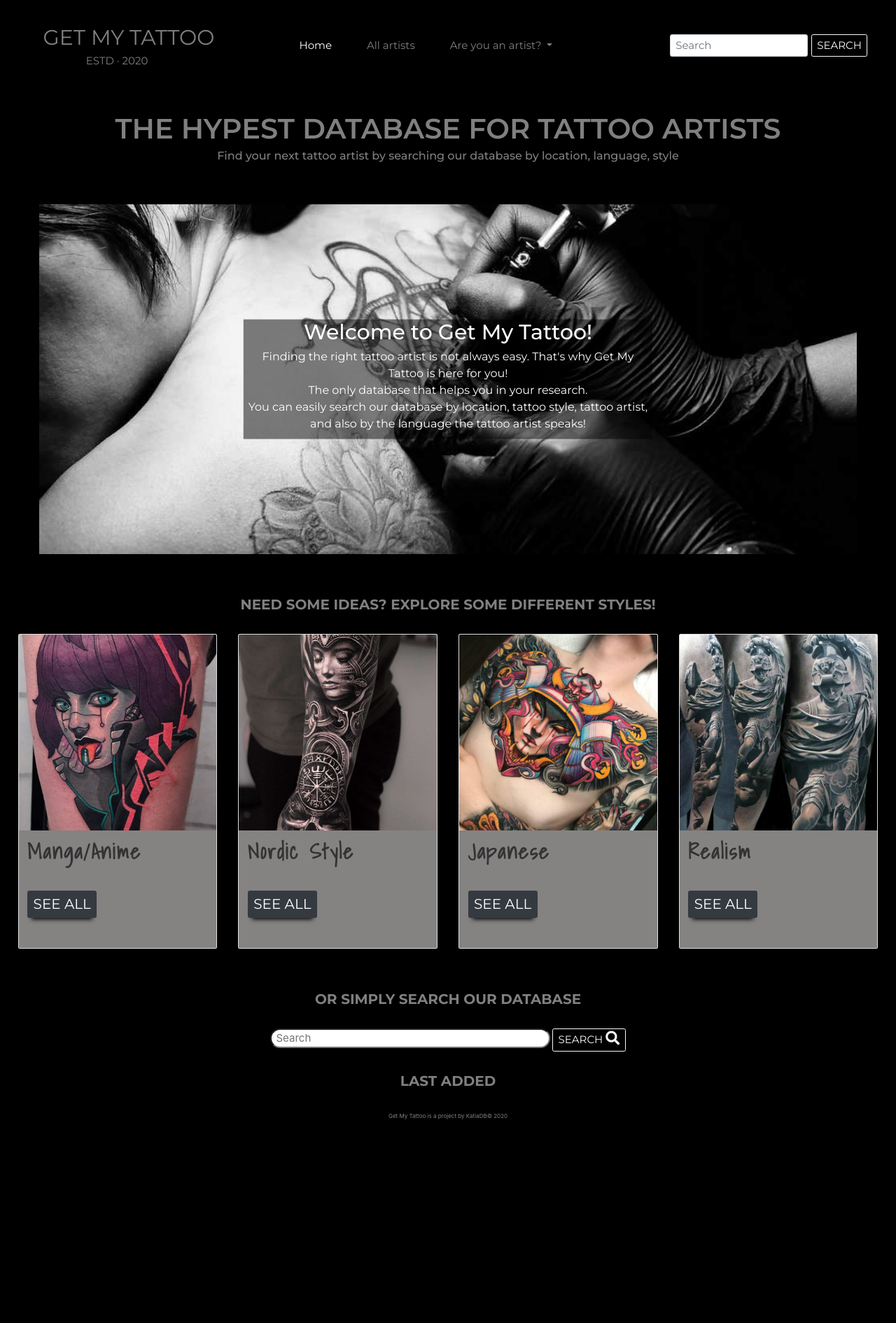
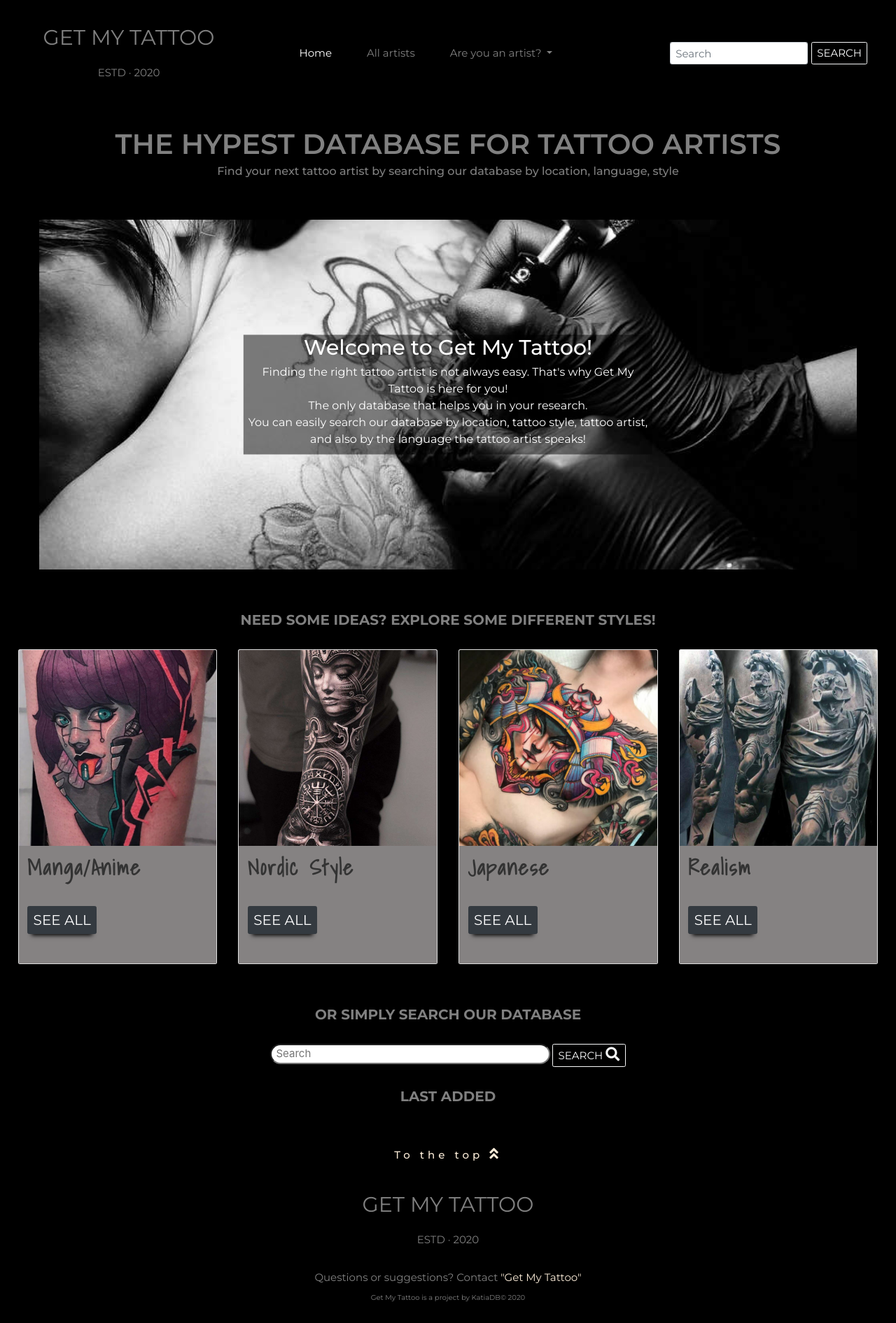
Before and after one commit to Code-Institute-Submissions/getMyTattoo, a Flask app: page / in a window 1280 px wide. Shown: the whole page at 70% size. Before the commit the page ends 1600 px from the top, so only its background shows below. Run offline with Flask 2, Linux system fonts and the light colour scheme; data that the repository does not hold is empty; some libraries are stand-ins or nearby versions.

Commit message:
Added comments

```diff
--- a/static/css/style.css
+++ b/static/css/style.css
@@ -65,6 +65,20 @@ h5.card-title{
 
 p.card-text{
     font-size: 1.5rem;
+    font-family: "Montserrat", sans-serif;
+}
+
+.footer-text{
+    font-size: 1.5rem;
+    font-family: "Montserrat", sans-serif;
+    font-weight: 500;
+    text-decoration: none;
+    color: gray;
+    letter-spacing: 0.5rem;
+}
+
+.author{
+    font-size: 1rem;
     font-family: "Montserrat", sans-serif;
 }
 
@@ -191,8 +205,12 @@ h4.flash{
 
 .logo span{
     font-size: 1.5rem;
-    float: left;
-    margin-left: 25%;
+    margin-left: auto;
+    margin-right: auto;
+}
+
+a.navbar-brand.logo{
+    text-align: center;
 }
 
 .navbar-collapse{
@@ -521,6 +539,19 @@ p.text-form.text-upload{
 }
 
 
+
+/* Footer */
+
+footer{
+    padding-top: 3rem;
+}
+
+.author{
+    padding-bottom: 3rem;
+}
+
+
+
 /* Media Queries */
 
 @media (max-width: 991px){
--- a/templates/add-profile.html
+++ b/templates/add-profile.html
@@ -12,6 +12,7 @@ Add {{ username }}'s profile
     </h4>
     <div class="container profile-container">
 
+<!--Form that sends artist's personal info to the database-->
         <form class="add-profile needs-validation" action="{{ url_for('add_profile', username=session['user']) }}"
             method="POST" novalidate>
             <div class="form-group scroll">
@@ -41,7 +42,7 @@ Add {{ username }}'s profile
 
                 <div class="form-group col-md-6 scroll">
                     <label for="city"><i class="fas fa-city"></i> City</label>
-                    <input type="text" class="form-control" id="city" name="city" value="{{ artist.city }}">
+                    <input type="text" class="form-control" id="city" name="city">
                     <div class="valid-feedback feedback">
                         Great!
                     </div>
@@ -52,7 +53,7 @@ Add {{ username }}'s profile
 
                 <div class="form-group col-md-6 scroll">
                     <label for="country"><i class="fas fa-globe"></i> Country/State</label>
-                    <input type="text" class="form-control" id="country" name="country" value="{{ artist.country }}">
+                    <input type="text" class="form-control" id="country" name="country">
                     <div class="valid-feedback feedback">
                         Great!
                     </div>
--- a/templates/all-artists.html
+++ b/templates/all-artists.html
@@ -5,6 +5,7 @@
 All the Artists
 {% endblock %}
 
+<!--Set active class to appropriate navbar link-->
 {% block all_artists %}
 active
 {% endblock %}
@@ -41,6 +42,7 @@ active
                 </div>
             </div>
 
+            <!--Carousel-->
 <div class="col col-lg-4 d-none d-lg-block">
             <div id="carouselExampleControls" class="carousel slide scroll" data-ride="carousel">
                 <div class="carousel-inner">
--- a/templates/artists.html
+++ b/templates/artists.html
@@ -4,6 +4,7 @@
 Artists
 {% endblock %}
 
+<!--Set active class to appropriate navbar link-->
 {% block get_artists %}
 active
 {% endblock %}
@@ -27,7 +28,7 @@ active
 </div>
 
 
-
+<section>
     <div class="row">
         <div class="col-sm-12 scroll">
             <h3 class="subtitle center">Need some ideas? Explore some different styles!</h3>
@@ -36,14 +37,16 @@ active
 
     <div class="card-deck ideas">
         <div class="card scroll">
-        <img src="{{ url_for('static', filename='images/manga.jpg') }}" class="card-img-top" alt="Manga style tattoo">
+            <img src="{{ url_for('static', filename='images/manga.jpg') }}" class="card-img-top"
+                alt="Manga style tattoo">
             <div class="card-body">
                 <h5 class="card-title">Manga/Anime</h5>
                 <a href="{{ url_for('show_manga') }}" class="btn btn-dark btn-form">See All</a>
             </div>
         </div>
         <div class="card scroll">
-        <img src="{{ url_for('static', filename='images/nordic.jpg') }}" class="card-img-top" alt="Nordic style tattoo">
+            <img src="{{ url_for('static', filename='images/nordic.jpg') }}" class="card-img-top"
+                alt="Nordic style tattoo">
             <div class="card-body">
                 <h5 class="card-title">Nordic Style</h5>
                 <a href="{{ url_for('show_nordic') }}" class="btn btn-dark btn-form">See All</a>
@@ -66,22 +69,23 @@ active
             </div>
         </div>
     </div>
+</section>
 
-
-
+<!--Search Box-->
 <div class="row">
     <div class="col-sm-12 center scroll">
         <h3 class="subtitle center">Or simply search our database</h3>
         <form class="form-inline search-form" action="{{ url_for('search') }}" method="POST">
             <input class="search-box" type="search" placeholder=" Search" name="query" id="query" required>
-            <button class="btn btn-outline-light my-2 my-sm-0" type="submit">Search  <i class="fas fa-search"></i></button>
+            <button class="btn btn-outline-light my-2 my-sm-0" type="submit">Search <i
+                    class="fas fa-search"></i></button>
         </form>
     </div>
 </div>
 
 
-
-
+<!--Section displaying last 5 artists added to database-->
+<section>
     <div class="row">
         <div class="col-sm-12 scroll">
             <h3 class="subtitle center">Last added</h3>
@@ -132,11 +136,13 @@ active
                                 <img src="{{ artist.photo_3 }}" class="d-block w-100 img-panel" alt="...">
                             </div>
                         </div>
-                <a class="carousel-control-prev" href="#carouselExampleControls" role="button" data-slide="prev">
+                        <a class="carousel-control-prev" href="#carouselExampleControls" role="button"
+                            data-slide="prev">
                             <span class="carousel-control-prev-icon" aria-hidden="true"></span>
                             <span class="sr-only">Previous</span>
                         </a>
-                <a class="carousel-control-next" href="#carouselExampleControls" role="button" data-slide="next">
+                        <a class="carousel-control-next" href="#carouselExampleControls" role="button"
+                            data-slide="next">
                             <span class="carousel-control-next-icon" aria-hidden="true"></span>
                             <span class="sr-only">Next</span>
                         </a>
@@ -152,6 +158,7 @@ active
 
 
     </div>
+</section>
 <hr>
 <hr>
 <hr>
--- a/templates/base.html
+++ b/templates/base.html
@@ -1,43 +1,57 @@
 <!DOCTYPE html>
 <html lang="en">
+
 <head>
     <meta charset="UTF-8">
     <meta name="viewport" content="width=device-width, initial-scale=1.0">
-    <title>Get My Tattoo</title>
-    <link rel="stylesheet" href="https://cdn.jsdelivr.net/npm/bootstrap@4.5.3/dist/css/bootstrap.min.css" integrity="sha384-TX8t27EcRE3e/ihU7zmQxVncDAy5uIKz4rEkgIXeMed4M0jlfIDPvg6uqKI2xXr2" crossorigin="anonymous">
-    <link rel="stylesheet" href="https://cdnjs.cloudflare.com/ajax/libs/font-awesome/5.15.1/css/all.min.css" integrity="sha512-+4zCK9k+qNFUR5X+cKL9EIR+ZOhtIloNl9GIKS57V1MyNsYpYcUrUeQc9vNfzsWfV28IaLL3i96P9sdNyeRssA==" crossorigin="anonymous" />
+    <title>{% block title %}{% endblock %}</title>
+    <link rel="stylesheet" href="https://cdn.jsdelivr.net/npm/bootstrap@4.5.3/dist/css/bootstrap.min.css"
+        integrity="sha384-TX8t27EcRE3e/ihU7zmQxVncDAy5uIKz4rEkgIXeMed4M0jlfIDPvg6uqKI2xXr2" crossorigin="anonymous">
+    <link rel="stylesheet" href="https://cdnjs.cloudflare.com/ajax/libs/font-awesome/5.15.1/css/all.min.css"
+        integrity="sha512-+4zCK9k+qNFUR5X+cKL9EIR+ZOhtIloNl9GIKS57V1MyNsYpYcUrUeQc9vNfzsWfV28IaLL3i96P9sdNyeRssA=="
+        crossorigin="anonymous" />
     <link rel="stylesheet" href="{{ url_for('static', filename='css/style.css') }}" type="text/css">
     <script src="https://unpkg.com/scrollreveal@4.0.0/dist/scrollreveal.min.js"></script>
     {% block styles %}
     {% endblock %}
 </head>
+
 <body>
     <!--Navbar with dropdown menu and search bar-->
-<nav class="navbar navbar-expand-lg sticky-top navbar-dark bg-black">
+    <nav class="navbar navbar-expand-lg sticky-top navbar-dark bg-black" id="navigation">
         <a class="navbar-brand logo" href="{{ url_for('get_artists') }}">Get My tattoo<br>
             <span>estd &middot; 2020</span>
         </a>
-  <button class="navbar-toggler" type="button" data-toggle="collapse" data-target="#navbarNavDropdown" aria-controls="navbarNavDropdown" aria-expanded="false" aria-label="Toggle navigation">
+        <button class="navbar-toggler" type="button" data-toggle="collapse" data-target="#navbarNavDropdown"
+            aria-controls="navbarNavDropdown" aria-expanded="false" aria-label="Toggle navigation">
             <span class="navbar-toggler-icon"></span>
         </button>
         <div class="collapse navbar-collapse" id="navbarNavDropdown">
             <ul class="navbar-nav">
                 <li class="nav-item {% block get_artists %}{% endblock %}">
-        <a class="nav-link" href="{{ url_for('get_artists') }}">Home <span class="sr-only">(current)</span></a>
+                    <a class="nav-link" href="{{ url_for('get_artists') }}">Home <span
+                            class="sr-only">(current)</span></a>
                 </li>
                 <li class="nav-item {% block all_artists %}{% endblock %}">
-        <a class="nav-link" href="{{ url_for('all_artists') }}">All artists <span class="sr-only"></span></a>
+                    <a class="nav-link" href="{{ url_for('all_artists') }}">All artists <span
+                            class="sr-only"></span></a>
                 </li>
                 <li class="nav-item dropdown">
-        <a class="nav-link dropdown-toggle" href="#" id="navbarDropdownMenuLink" role="button" data-toggle="dropdown" aria-haspopup="true" aria-expanded="false">
+                    <a class="nav-link dropdown-toggle" href="#" id="navbarDropdownMenuLink" role="button"
+                        data-toggle="dropdown" aria-haspopup="true" aria-expanded="false">
                         Are you an artist?
                     </a>
                     <div class="dropdown-menu" aria-labelledby="navbarDropdownMenuLink">
-          <a class="dropdown-item {% block register %}{% endblock %}" href="{{ url_for('register') }}">Register</a>
-          <a class="dropdown-item {% block login %}{% endblock %}" href="{{ url_for('login') }}">Log In</a>
+                        <a class="dropdown-item {% block register %}{% endblock %}"
+                            href="{{ url_for('register') }}">Register</a>
+                        <a class="dropdown-item {% block login %}{% endblock %}" href="{{ url_for('login') }}">Log
+                            In</a>
+                        <!--The following links are visible only to logged in users-->
                         {% if session.user %}
-            <a class="dropdown-item {% block profile %}{% endblock %}" href="{{ url_for('profile', username=session['user']) }}">My Profile</a>
-            <a class="dropdown-item {% block edit %}{% endblock %}" href="{{ url_for('edit_profile', username=session['user']) }}">Edit Profile</a>
+                        <a class="dropdown-item {% block profile %}{% endblock %}"
+                            href="{{ url_for('profile', username=session['user']) }}">My Profile</a>
+                        <a class="dropdown-item {% block edit %}{% endblock %}"
+                            href="{{ url_for('edit_profile', username=session['user']) }}">Edit Profile</a>
                         <a class="dropdown-item" href="{{ url_for('logout') }}">Log Out</a>
                         {% endif %}
                     </div>
@@ -49,13 +63,15 @@
             </form>
         </div>
     </nav>
+
     <!--Main section-->
     <main>
         <div class="container introduction">
             <h1 class="center">The Hypest Database for Tattoo Artists</h1>
             <h2 class="center">Find your next tattoo artist by searching our database by location, language, style</h2>
         </div>
-<!--Message flashed-->
+
+        <!--Message flashed section-->
         <section>
             {% with messages = get_flashed_messages() %}
             {% if messages %}
@@ -69,19 +85,37 @@
             {% endif %}
             {% endwith %}
         </section>
+
         {% block content %}
         {% endblock %}
 
     </main>
+
     <!--Footer-->
     <footer class="bg-black center">
-<small>Get My Tattoo is a project by KatiaDB&copy; 2020</small>
+        <p class="card-text"><a href="#navigation" class="footer-text link">To the top <i
+                    class="fas fa-angle-double-up"></i></a></p>
+        <a class="navbar-brand logo" href="{{ url_for('get_artists') }}">Get My tattoo<br>
+            <span>estd &middot; 2020</span>
+        </a>
+        <p class="card-text">Questions or suggestions? Contact <a href="mailto:webmaster@mail.com"
+                class="card-text link">"Get My Tattoo"</a></p>
+        <small class="author">Get My Tattoo is a project by KatiaDB&copy; 2020</small>
     </footer>
+
+    <!--Scripts-->
     <script src="{{ url_for('static', filename='js/validation.js') }}"></script>
     <script src="{{ url_for('static', filename='js/script-scroll.js') }}"></script>
     <script src="{{ url_for('static', filename='js/back.js') }}"></script>
-<script src="https://code.jquery.com/jquery-3.5.1.slim.min.js" integrity="sha384-DfXdz2htPH0lsSSs5nCTpuj/zy4C+OGpamoFVy38MVBnE+IbbVYUew+OrCXaRkfj" crossorigin="anonymous"></script>
-<script src="https://cdn.jsdelivr.net/npm/popper.js@1.16.1/dist/umd/popper.min.js" integrity="sha384-9/reFTGAW83EW2RDu2S0VKaIzap3H66lZH81PoYlFhbGU+6BZp6G7niu735Sk7lN" crossorigin="anonymous"></script>
-<script src="https://cdn.jsdelivr.net/npm/bootstrap@4.5.3/dist/js/bootstrap.min.js" integrity="sha384-w1Q4orYjBQndcko6MimVbzY0tgp4pWB4lZ7lr30WKz0vr/aWKhXdBNmNb5D92v7s" crossorigin="anonymous"></script>
+    <script src="https://code.jquery.com/jquery-3.5.1.slim.min.js"
+        integrity="sha384-DfXdz2htPH0lsSSs5nCTpuj/zy4C+OGpamoFVy38MVBnE+IbbVYUew+OrCXaRkfj"
+        crossorigin="anonymous"></script>
+    <script src="https://cdn.jsdelivr.net/npm/popper.js@1.16.1/dist/umd/popper.min.js"
+        integrity="sha384-9/reFTGAW83EW2RDu2S0VKaIzap3H66lZH81PoYlFhbGU+6BZp6G7niu735Sk7lN"
+        crossorigin="anonymous"></script>
+    <script src="https://cdn.jsdelivr.net/npm/bootstrap@4.5.3/dist/js/bootstrap.min.js"
+        integrity="sha384-w1Q4orYjBQndcko6MimVbzY0tgp4pWB4lZ7lr30WKz0vr/aWKhXdBNmNb5D92v7s"
+        crossorigin="anonymous"></script>
 </body>
+
 </html>
--- a/templates/edit-profile.html
+++ b/templates/edit-profile.html
@@ -4,6 +4,7 @@
 Edit {{ username }}'s profile
 {% endblock %}
 
+<!--Set active class to appropriate navbar link-->
 {% block edit %}
 active
 {% endblock %}
@@ -14,7 +15,7 @@ active
         Edit your profile
     </h4>
     <div class="container profile-container">
-
+        <!--Form displaying the user's information inside the fields, with possibility to apply chamges-->
         <form class="add-profile needs-validation" action="{{ url_for('edit_profile', username=session['user']) }}"
             method="POST" novalidate>
             <div class="form-group scroll">
--- a/templates/login.html
+++ b/templates/login.html
@@ -4,6 +4,7 @@
 Login to Get My Tattoo
 {% endblock %}
 
+<!--Set active class to appropriate navbar link-->
 {% block login %}
 active
 {% endblock %}
@@ -11,6 +12,7 @@ active
 {% block content %}
 <div class="container background-image">
     <div class="row">
+        <!--Form to log in-->
         <form class="col col-md-6 offset-md-1 sign-panel needs-validation" action="{{ url_for('login') }}" method="POST"
             novalidate>
             <legend class="subtitle">Hello, artist!
@@ -50,6 +52,8 @@ active
             </div>
             <button class="btn btn-light btn-block" type="submit"> <i
                     class="fas fa-sign-in-alt form-icon text-muted"></i></button>
+
+            <!--Link to register template for those who don't have an account yet-->
             <div class="row">
                 <div class="col-sm-12">
                     <p class="link-form">Forgot to register?
--- a/templates/profile.html
+++ b/templates/profile.html
@@ -4,6 +4,7 @@
 {{ username }}'s profile
 {% endblock %}
 
+<!--Set active class to appropriate navbar link-->
 {% block profile %}
 active
 {% endblock %}
@@ -11,6 +12,8 @@ active
 {% block content %}
 <div class="container">
 <h4 class="flash">This is your profile, {{ username.capitalize() }}! Show the world how great you are</h4>
+
+<!--All the info submitted from the artist are displayed here-->
     <div class="container profile-container">
         <div class="row">
             <div class="col-sm-12 col-md-6 col-lg-4 center scroll">
@@ -45,6 +48,8 @@ active
                 </div>
             </div>
         </div>
+
+        <!--Gallery-->
         <div class="row">
             <div class="col-sm-12 col-md-6 col-lg-2 scroll">
                 <img src="{{ artist.photo_1 }}" class="image-profile" alt="">
--- a/templates/register.html
+++ b/templates/register.html
@@ -4,6 +4,7 @@
 Register to Get My Tattoo
 {% endblock %}
 
+<!--Set active class to appropriate navbar link-->
 {% block register %}
 active
 {% endblock %}
@@ -11,6 +12,7 @@ active
 {% block content %}
 <div class="container background-image">
     <div class="row">
+        <!--Form to register-->
         <form class="col col-md-6 offset-md-1 sign-panel needs-validation" action="{{ url_for('register') }}"
             method="POST" novalidate>
             <legend class="subtitle">Hello, artist!
@@ -50,6 +52,8 @@ active
             </div>
             <button class="btn btn-light btn-block" type="submit"> <i
                     class="fas fa-sign-in-alt form-icon text-muted"></i></button>
+
+            <!--Link that takes the user to the login template-->
             <div class="row">
                 <div class="col-sm-12">
                     <p class="link-form">Already have an account?
--- a/templates/search.html
+++ b/templates/search.html
@@ -38,6 +38,7 @@ Artists search
                 </div>
             </div>
 
+            <!--Carousel-->
 <div class="col col-lg-4 d-none d-lg-block">
             <div id="carouselExampleControls" class="carousel slide scroll" data-ride="carousel">
                 <div class="carousel-inner">
--- a/templates/show-styles.html
+++ b/templates/show-styles.html
@@ -38,6 +38,7 @@ Show Tattoo Styles
                 </div>
             </div>
 
+            <!--Carousel-->
             <div class="col col-lg-4 d-none d-lg-block scroll">
                 <div id="carouselExampleControls" class="carousel slide" data-ride="carousel">
                     <div class="carousel-inner">
@@ -87,7 +88,8 @@ Show Tattoo Styles
 {% endif %}
 <div class="row">
     <div class="col-sm-12 center">
-       <a href="{{ url_for('get_artists') }}" type="submit" class="btn btn-light btn-lg btn-form">Take me back <i class="fas fa-house-user"></i></a>
+        <a href="{{ url_for('get_artists') }}" type="submit" class="btn btn-light btn-lg btn-form">Take me back <i
+                class="fas fa-house-user"></i></a>
     </div>
 </div>
 {% endblock %}
```
Also changed, not shown: templates/artist-page.html (+17 -9 lines), templates/confirm-delete.html (+7 -2 lines). Lines whose indentation alone changed are shown as unchanged.
